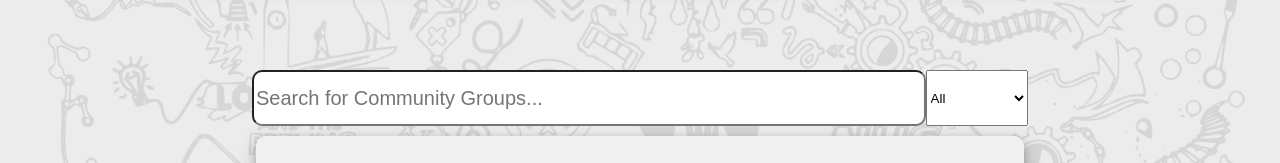
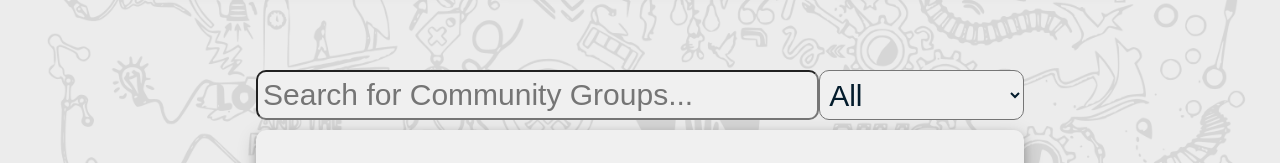
Before and after one commit to RM220507/RESTORE-Web, a plain HTML site: page whatson.html in a window 1280 px wide. Shown: the part 341-504 px from the top of the page. Drawn offline with Linux system fonts and the light colour scheme.

Commit message:
whats on styles

```diff
--- a/main_styles.css
+++ b/main_styles.css
@@ -1,5 +1,5 @@
 body {
-    background-color: #f0f0f0;
+    background-color: #F0F0F0;
     font-family: "Roboto Condensed", sans-serif;
     margin: 0;
 }
@@ -298,7 +298,9 @@ h1 {
     background-color: #666;
     border-radius: 10px;
     width: 60%;
-    margin: auto;
+    margin-left: auto;
+    margin-right: auto;
+    height: 90px;
     padding: 0;
     margin-bottom: 10px;
     background-color: #f0f0f0;
@@ -335,14 +337,27 @@ h1 {
     display: flex;
     margin-bottom: 10px;
     justify-content: space-evenly;
+    font-size: 30px;
 }
 
 .search-box {
-    width: 65%;
+    width: 55%;
     margin-left: auto;
+    padding: 5px;
+    border-radius: 10px;
+    background-color: #F0F0F0;
+    color: #041c2c;
+    box-sizing: border-box;
+    font-size: 30px;
 }
 
 .search-category {
-    width: 10%;
+    width: 20%;
     margin-right: auto;
+    font-size: 30px;
+    padding: 5px;
+    border-radius: 10px;
+    background-color: #F0F0F0;
+    color: #041c2c;
+    box-sizing: border-box;
 }
```
